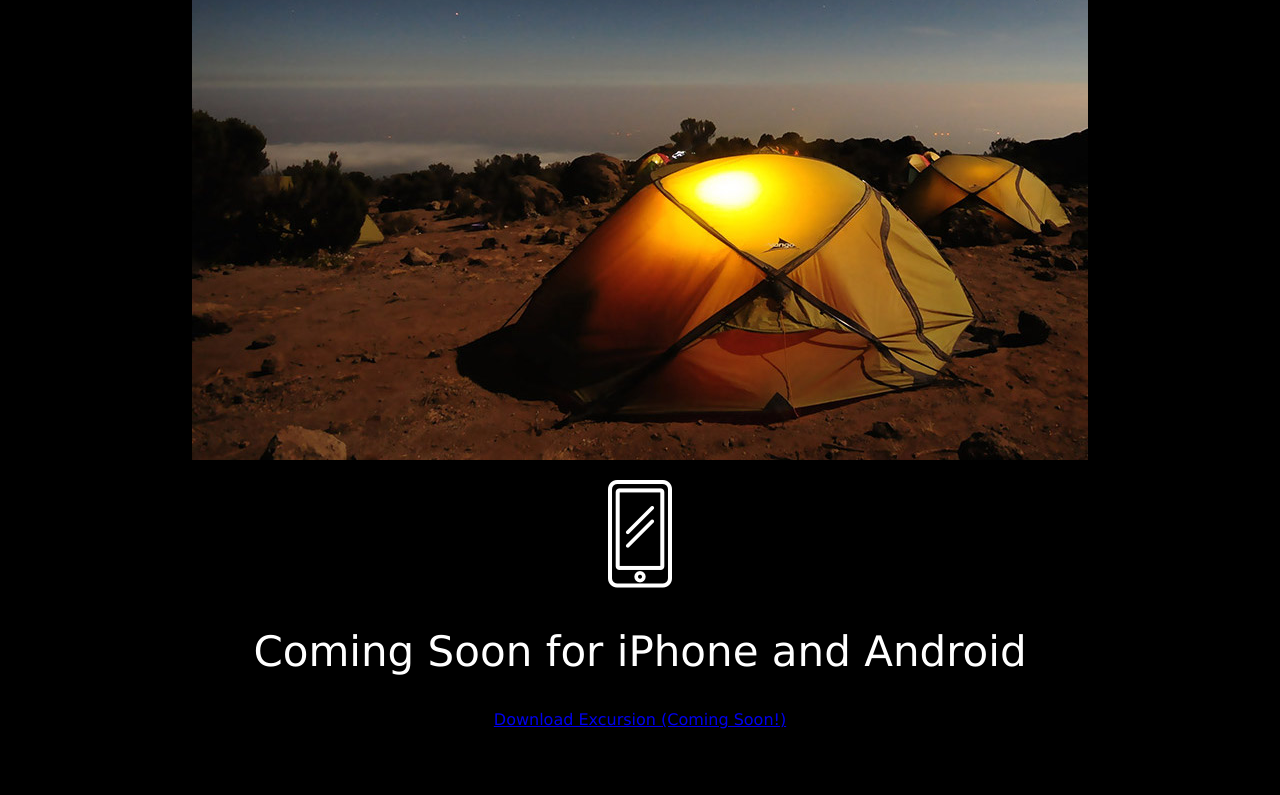
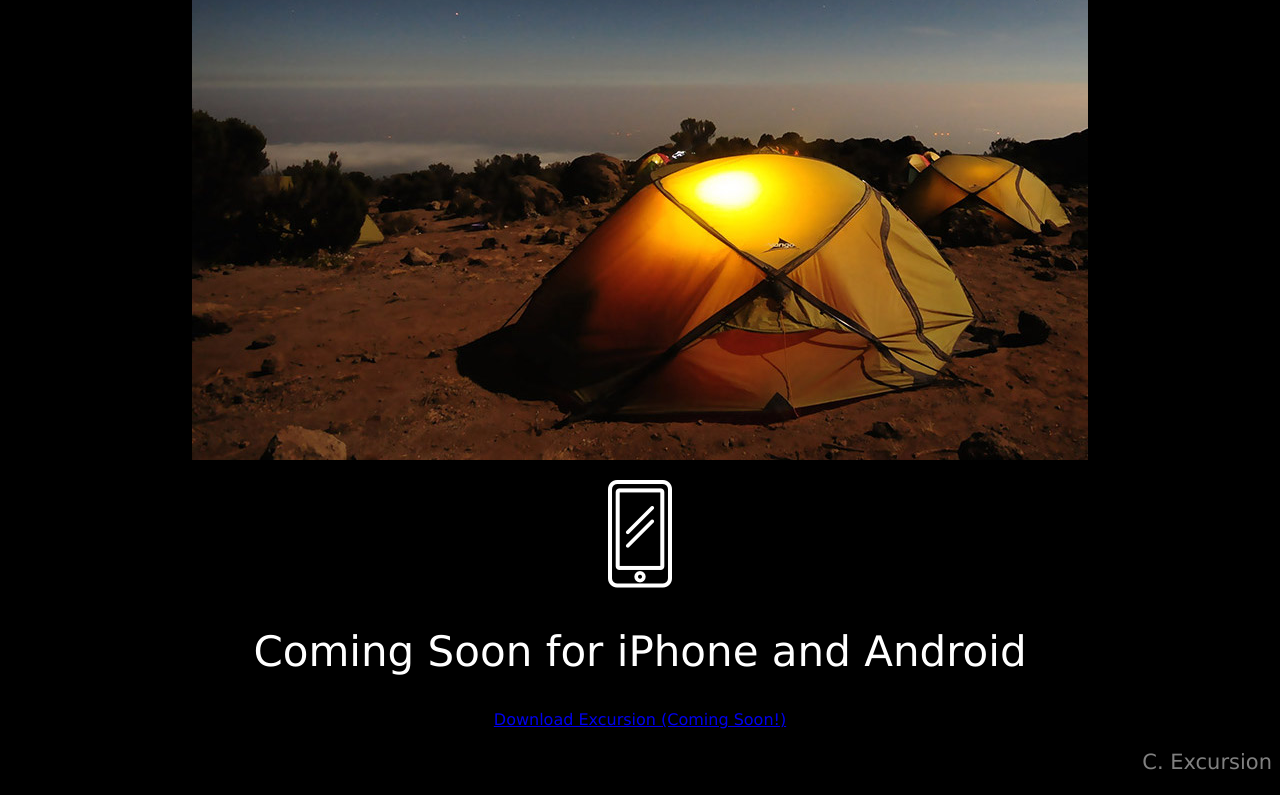
Before and after one commit to jiyoooni1011/excursion, a plain HTML site: page index.html in a window 1280 px wide. Shown: the part 552-1347 px from the top of the page. Before the commit the page ends 1297 px from the top, so only its background shows below. Drawn offline with Linux system fonts and the light colour scheme.

Commit message:
Final push

```diff
--- a/index.html
+++ b/index.html
@@ -19,5 +19,7 @@
     <p><img src="resources/images/phone.png"></p>
     <h2 class="header--secondary">Coming Soon for iPhone and Android</h2>
     <p class="link--cta"><a href="#">Download Excursion (Coming Soon!)</a></p>
+    <p class="footer-copyright">C. Excursion</p>
+
 </body>
 </html>
--- a/resources/css/style.css
+++ b/resources/css/style.css
@@ -29,3 +29,10 @@ body {
     font-size: 16px;
     color:aquamarine;
 }
+
+/* FOOTER */
+.footer-copyright {
+    font-size: 21px;
+    color: gray;
+    text-align: right;
+}
```
